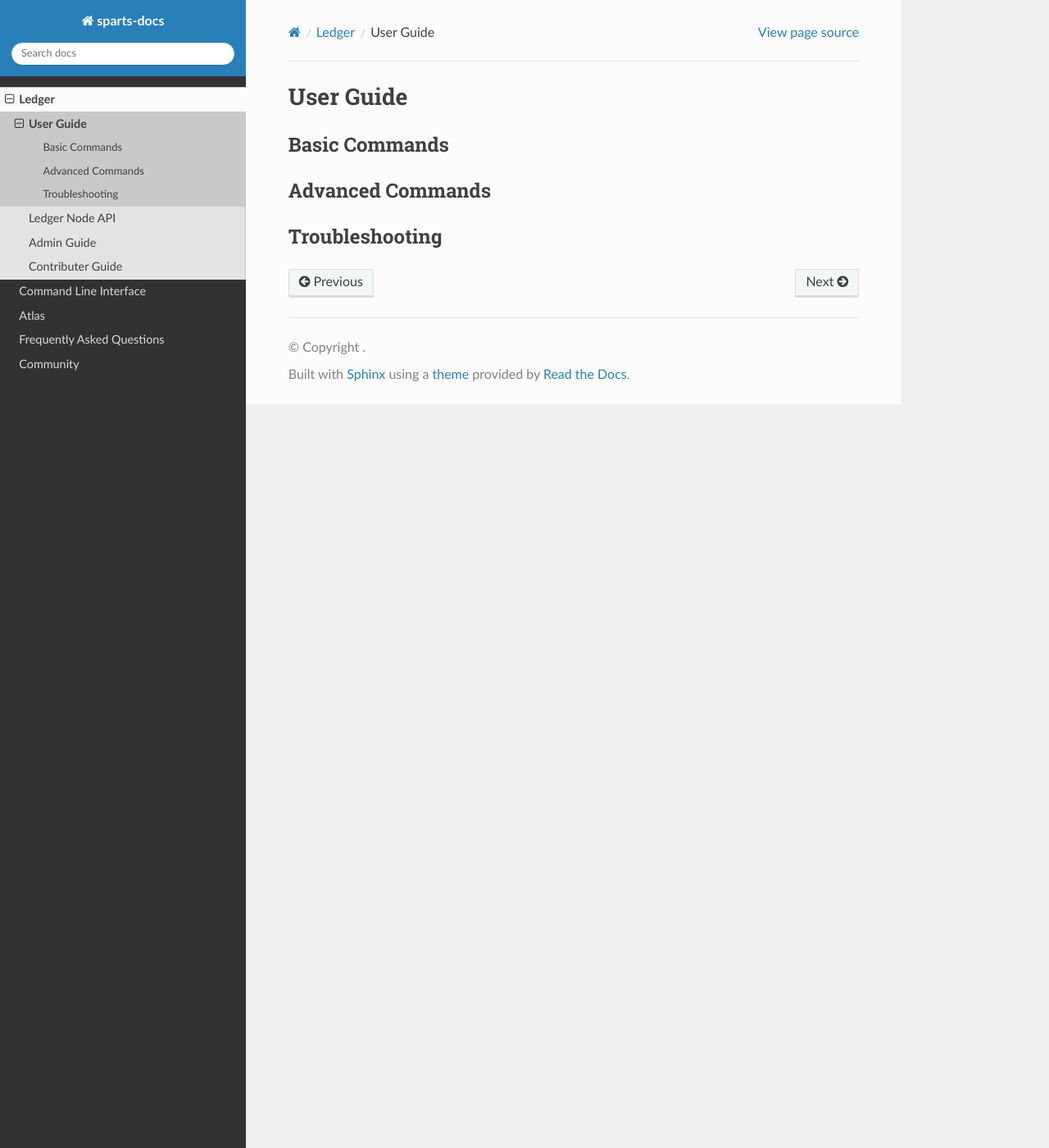
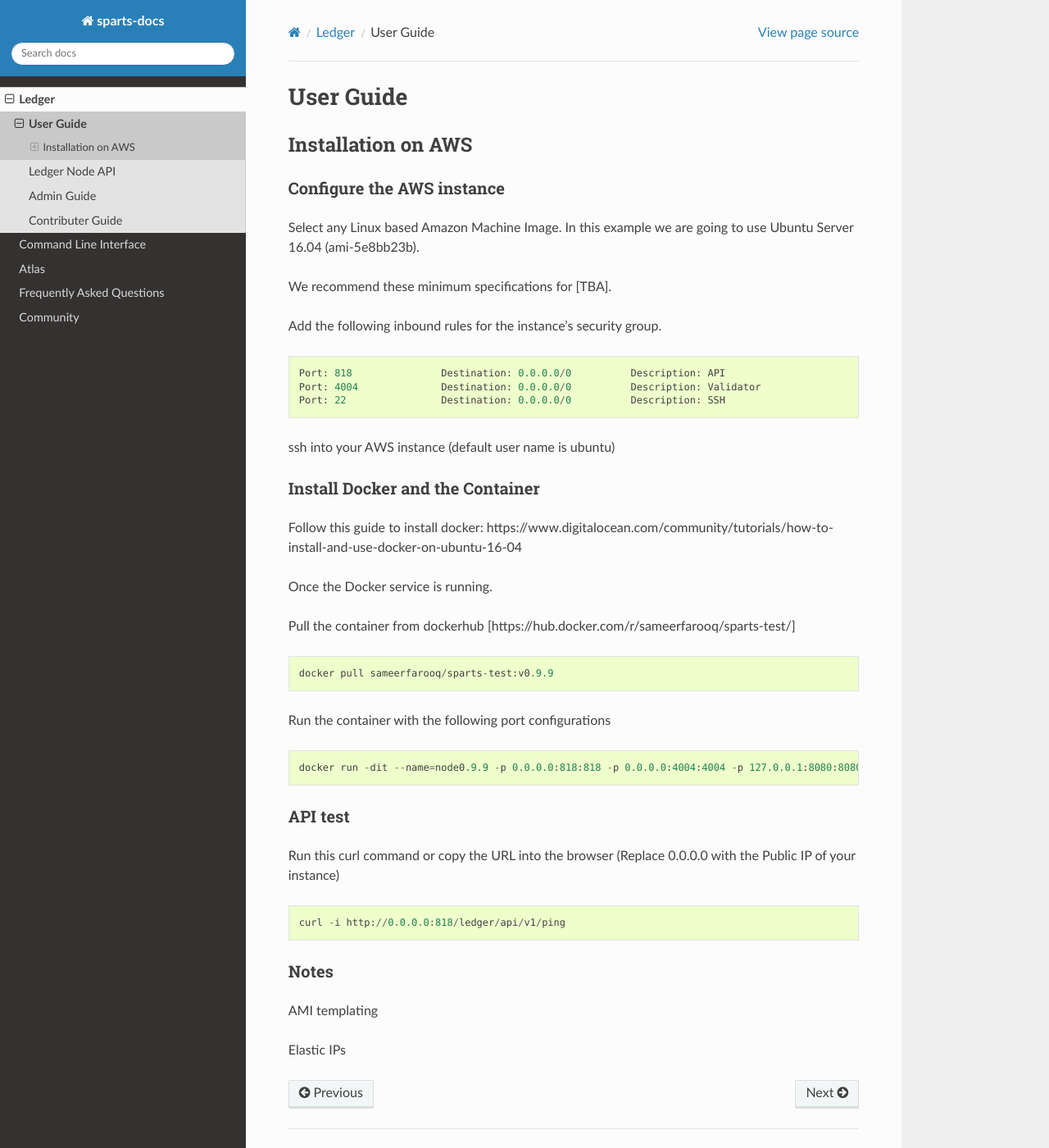
Before and after one commit to hyperledger-labs/SParts, a Sphinx documentation site: the page built from docs/web/ledger/user.md, in a window 1280 px wide and 1400 px high. Shown: the whole window at 82% size. Built offline with Sphinx 7.4.7 and the Read the Docs theme 2.0.0, drawn with Linux system fonts in a browser that asks for light colours; pages that are not in the unit, such as notebooks, are missing from menus.

Commit message:
Update User guide with installation process
Signed-off-by: Sohan Subhash <sohansubhash@users.noreply.github.com>

````diff
--- a/docs/web/ledger/user.md
+++ b/docs/web/ledger/user.md
@@ -1,7 +1,56 @@
 # User Guide
+## Installation on AWS
 
-## Basic Commands
+### Configure the AWS instance
 
-## Advanced Commands
+Select any Linux based Amazon Machine Image. In this example we are going to use Ubuntu Server 16.04 (ami-5e8bb23b).
 
-## Troubleshooting
+We recommend these minimum specifications for [TBA].
+
+Add the following inbound rules for the instance's security group.
+
+```
+Port: 818               Destination: 0.0.0.0/0          Description: API
+Port: 4004              Destination: 0.0.0.0/0          Description: Validator
+Port: 22                Destination: 0.0.0.0/0          Description: SSH
+```
+
+ssh into your AWS instance (default user name is ubuntu)
+
+### Install Docker and the Container
+
+Follow this guide to install docker: https://www.digitalocean.com/community/tutorials/how-to-install-and-use-docker-on-ubuntu-16-04
+
+Once the Docker service is running.
+
+
+
+Pull the container from  dockerhub [https://hub.docker.com/r/sameerfarooq/sparts-test/]
+
+```
+docker pull sameerfarooq/sparts-test:v0.9.9
+```
+
+
+
+Run the container with the following port configurations
+
+```
+docker run -dit --name=node0.9.9 -p 0.0.0.0:818:818 -p 0.0.0.0:4004:4004 -p 127.0.0.1:8080:8080 -p 127.0.0.1:8800:8800 sameerfarooq/sparts-test:v0.9.9 /project/sparts_ledger.sh
+```
+
+
+
+### API test
+
+Run this curl command or copy the URL into the browser (Replace 0.0.0.0 with the Public IP of your instance)
+
+```
+curl -i http://0.0.0.0:818/ledger/api/v1/ping
+```
+
+### Notes
+
+AMI templating
+
+Elastic IPs
````
